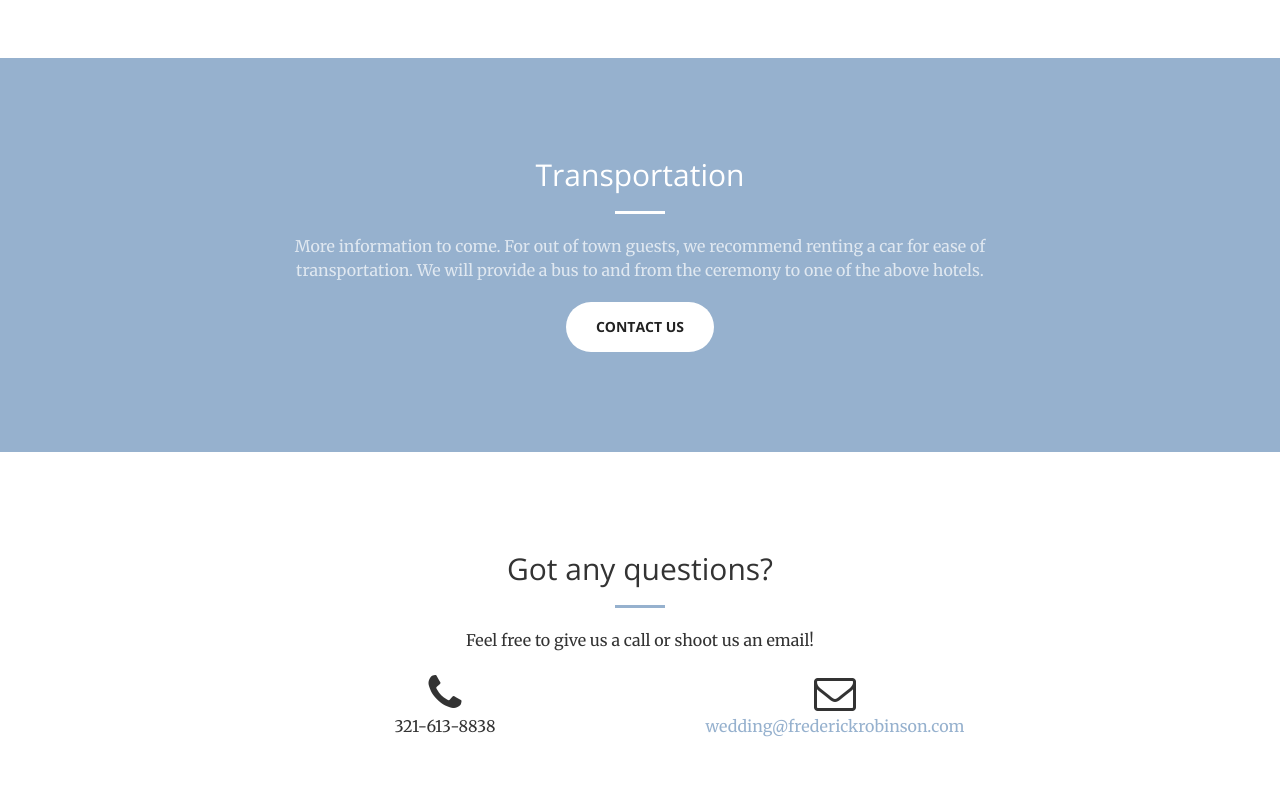
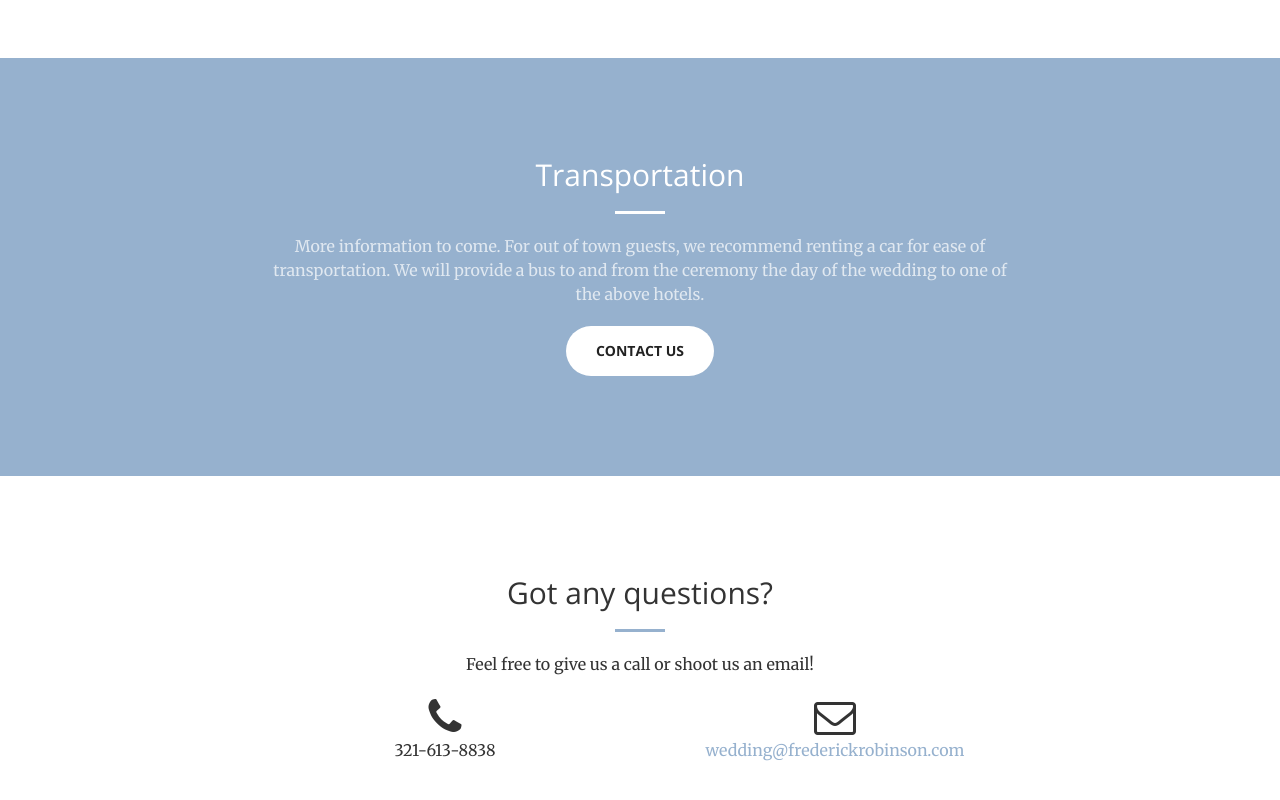
Before and after one commit to nieoh/wedding-site, a plain HTML site: page index.html in a window 1280 px wide. Shown: the part 5096-5896 px from the top of the page. Drawn offline with nearby package versions, Linux system fonts and the light colour scheme.

Commit message:
text change

```diff
--- a/index.html
+++ b/index.html
@@ -391,7 +391,7 @@
                 <div class="col-lg-8 col-lg-offset-2 text-center">
                     <h2 class="section-heading">Transportation</h2>
                     <hr class="light">
-                    <p class="text-faded">More information to come. For out of town guests, we recommend renting a car for ease of transportation. We will provide a bus to and from the ceremony to one of the above hotels.</p>
+                    <p class="text-faded">More information to come. For out of town guests, we recommend renting a car for ease of transportation. We will provide a bus to and from the ceremony the day of the wedding to one of the above hotels.</p>
                     <a href="#contact" class="btn btn-default btn-xl">Contact us</a>
 
                 </div>
```
